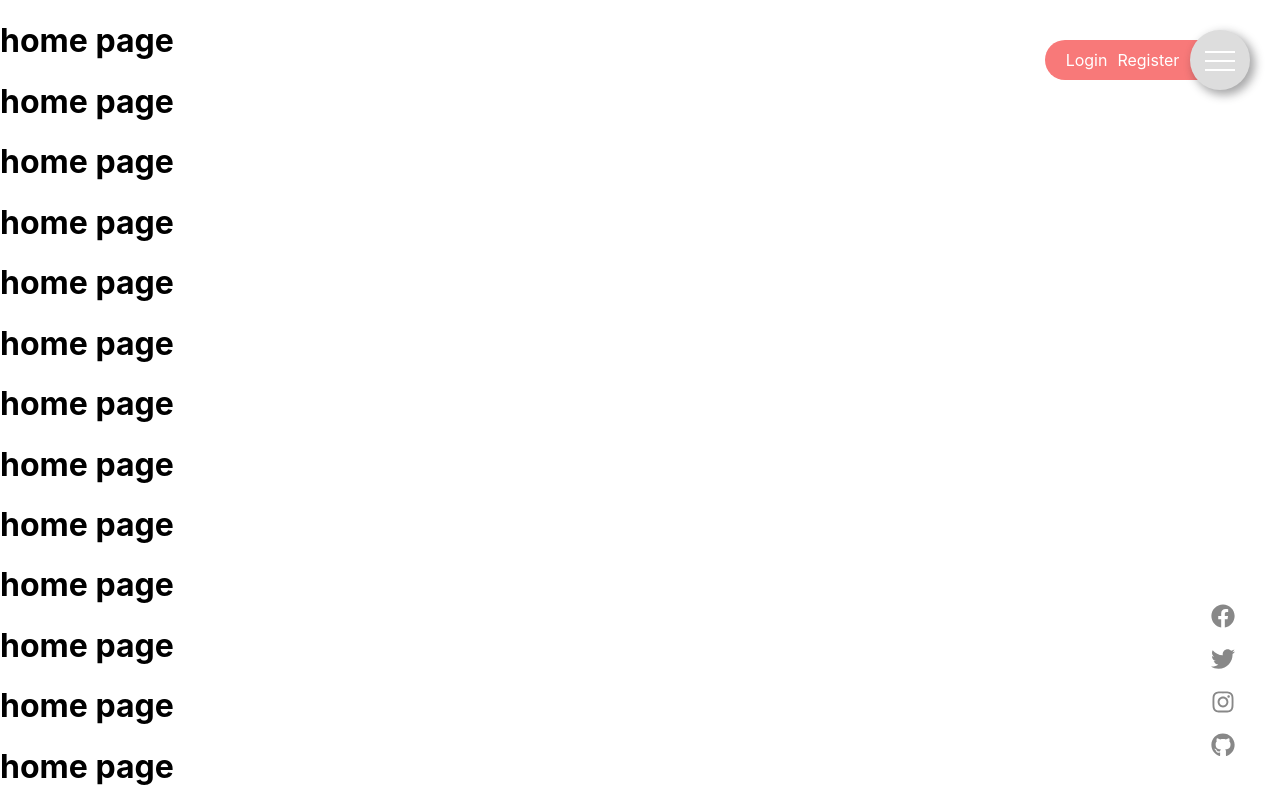
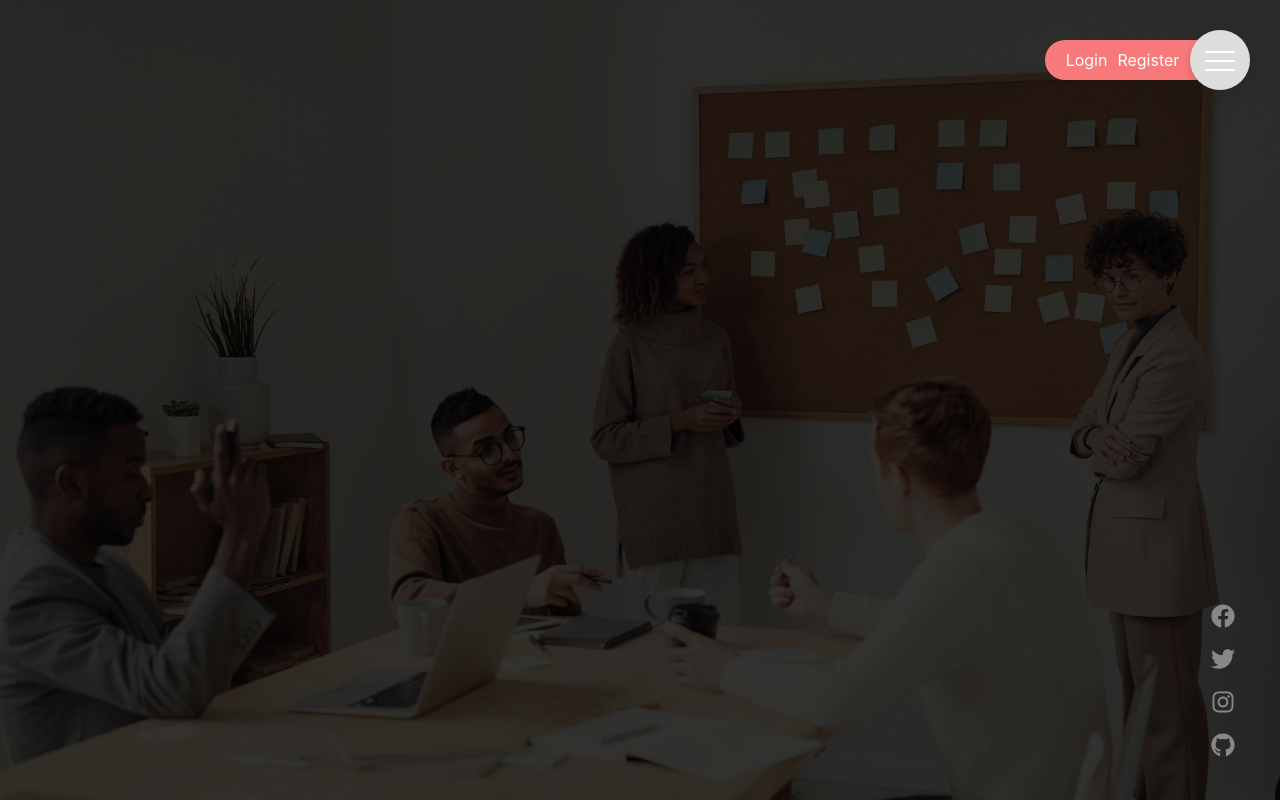
Before and after one commit to bambooss/pz-website, a Next.js app: page / in a window 1280 px wide. Shown: the top 802 px of the page. Built offline with nearby package versions, Linux system fonts and the light colour scheme.

Commit message:
HeroImage component image and overlay completed

```diff
--- /dev/null
+++ b/components/image/HeroImage.js
@@ -0,0 +1,20 @@
+import Image from 'next/image';
+import classes from '../../styles/components/HeroImage.module.scss';
+
+const HeroImage = ({ children }) => (
+  <>
+    <div className={classes['hero-container']}>
+      <Image
+        className={classes['hero-image']}
+        src="/project-collaborators-featured.jpg"
+        alt="Project Collaborators Featured"
+        layout="fill"
+        objectFit="cover"
+        priority="true"
+      />
+    </div>
+    <div className={classes['hero-filler']} />
+  </>
+);
+
+export default HeroImage;
--- a/pages/index.js
+++ b/pages/index.js
@@ -1,4 +1,5 @@
 import Head from 'next/head';
+import HeroImage from '../components/image/HeroImage';
 // import Image from 'next/image'
 // import styles from '../styles/Home.module.scss'
 
@@ -6,12 +7,13 @@ export default function Home() {
   return (
     <div>
       <Head>
-        <title>Project Zone</title>
+        <title>CoPro</title>
         <meta
           name="description"
           content="Connecting projects with developers"
         />
       </Head>
+      <HeroImage />
       <h1>home page</h1>
       <h1>home page</h1>
       <h1>home page</h1>
--- /dev/null
+++ b/styles/components/HeroImage.module.scss
@@ -0,0 +1,21 @@
+.hero-container {
+  width: 100%;
+  height: 100%;
+  margin-top: 102vh;
+
+  &:before {
+    z-index: 2;
+    content: ' ';
+    position: absolute;
+    display: block;
+    top: 0;
+    left: 0;
+    width: 100%;
+    height: 100%;
+    background: rgba(0, 0, 0, 0.8);
+  }
+}
+
+.hero-image {
+
+}
```
Also changed, not shown: public/project-collaborators-featured.jpg (added).
